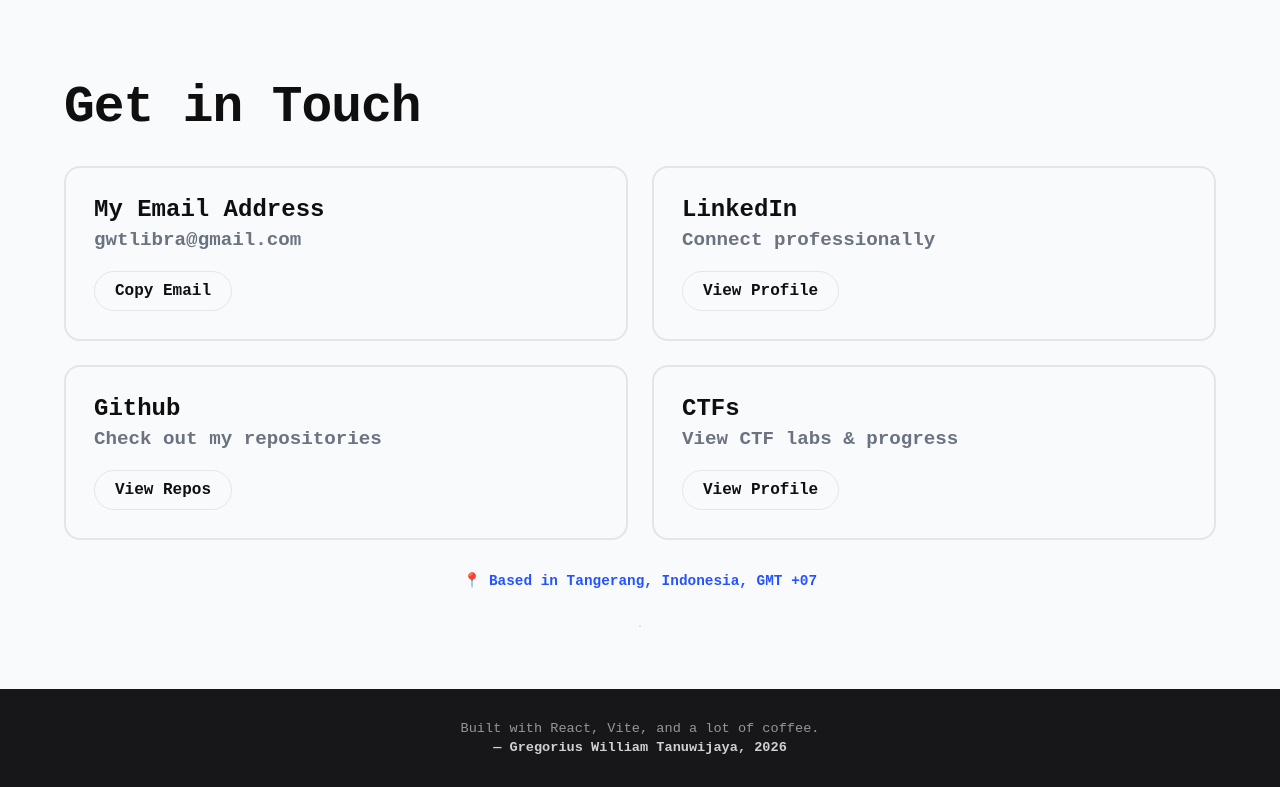
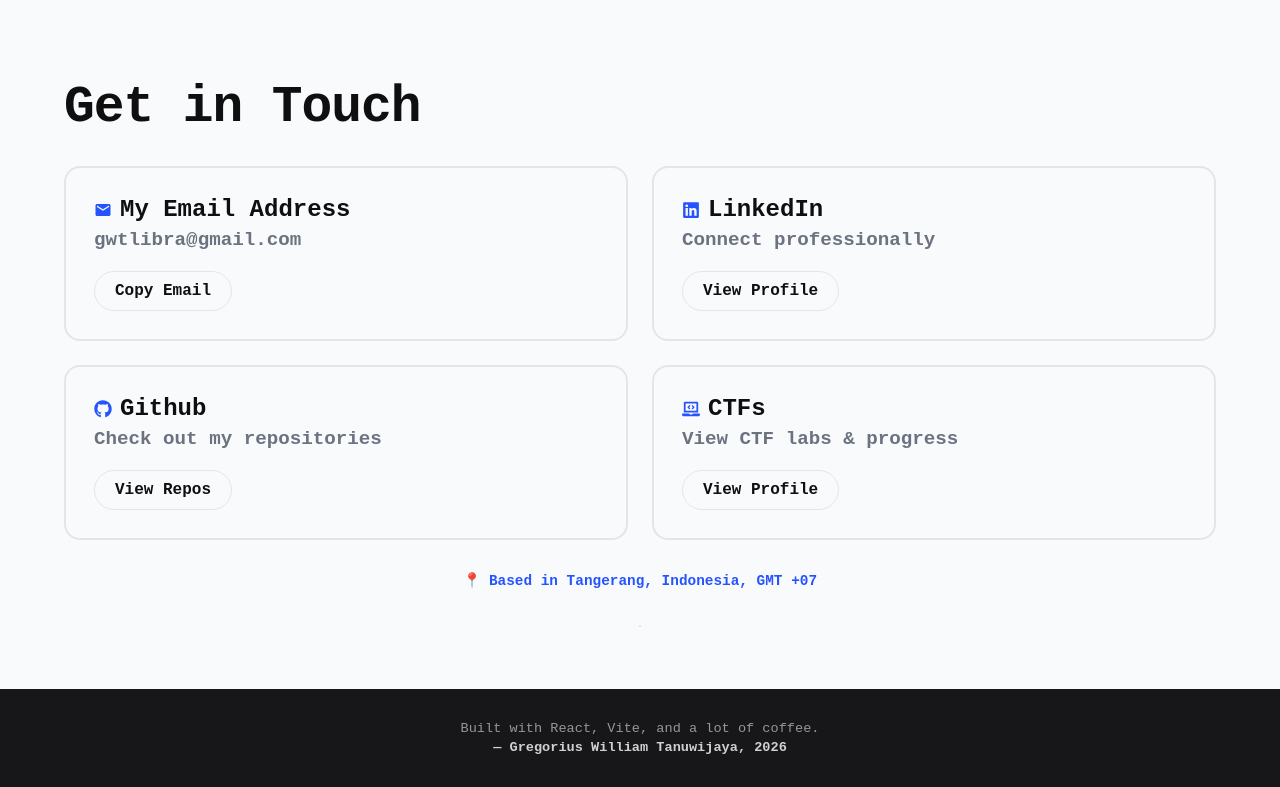
Before and after one commit to GregoryWTz/myportfolio, a React (Vite) app: page / in a window 1280 px wide. Shown: the part 2974-3761 px from the top of the page. Built offline with nearby package versions, Linux system fonts and the light colour scheme.

Commit message:
Update9.1: Adding icons to contacts

```diff
--- a/src/components/Contact.jsx
+++ b/src/components/Contact.jsx
@@ -2,19 +2,19 @@ import { useState } from "react";
 import "../styles/Contact.css";
 import { useLanguage } from "../context/LanguageContext";
 import { useInView } from "../hooks/useInView";
-// import { SiLinkedin, SiGithub } from "react-icons/si";
-// import { MdEmail } from "react-icons/md";
-// import { GiCrossedSwords } from "react-icons/gi";
+import { FaLinkedin, FaGithub, FaLaptopCode } from "react-icons/fa";
+import { MdEmail } from "react-icons/md";
 
-// const iconMap = {
-//   email: MdEmail,
-//   linkedin: SiLinkedin,
-//   github: SiGithub,
-//   ctf: GiCrossedSwords,
-// };
+const iconMap = {
+  email: MdEmail,
+  linkedin: FaLinkedin,
+  github: FaGithub,
+  ctf: FaLaptopCode,
+};
 
 function ContactCard({ card, copiedLabel }) {
     const [copied, setCopied] = useState(false);
+    const Icon = iconMap[card.icon];
 
     const handleCopy = async () => {
         try {
@@ -28,7 +28,10 @@ function ContactCard({ card, copiedLabel }) {
 
     return (
         <div className="contact__box">
-            <h3 className="contact__box-title">{card.title}</h3>
+            <h3 className="contact__box-title">
+                {Icon && <Icon className="contact__box-icon" aria-hidden="true" />}
+                {card.title}
+            </h3>
             <p className="contact__box-text">{card.text}</p>
 
             {card.type === "email" ? (
--- a/src/styles/Contact.css
+++ b/src/styles/Contact.css
@@ -39,10 +39,20 @@
 }
 
 .contact__box-title {
-  margin: 0;
-  font-size: 1.5rem;
-  font-weight: 800;
-  color: var(--color-text);
+    display: flex;
+    align-items: center;
+    gap: 8px;
+    margin: 0;
+    font-size: 1.5rem;
+    font-weight: 800;
+    color: var(--color-text);
+}
+
+.contact__box-icon {
+  width: 18px;
+  height: 18px;
+  flex-shrink: 0;
+  color: var(--color-accent);
 }
 
 .contact__box-text {
```
